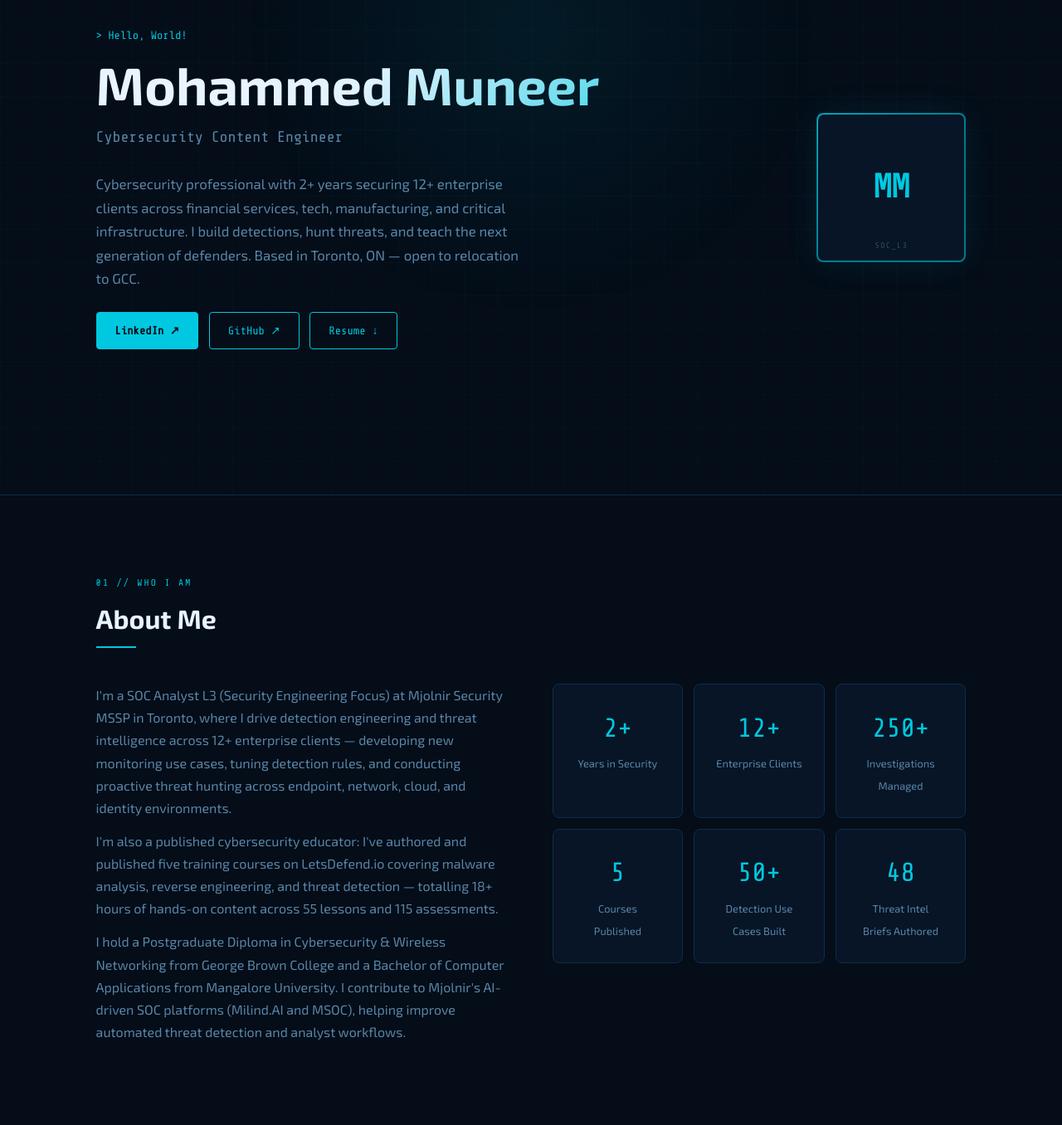
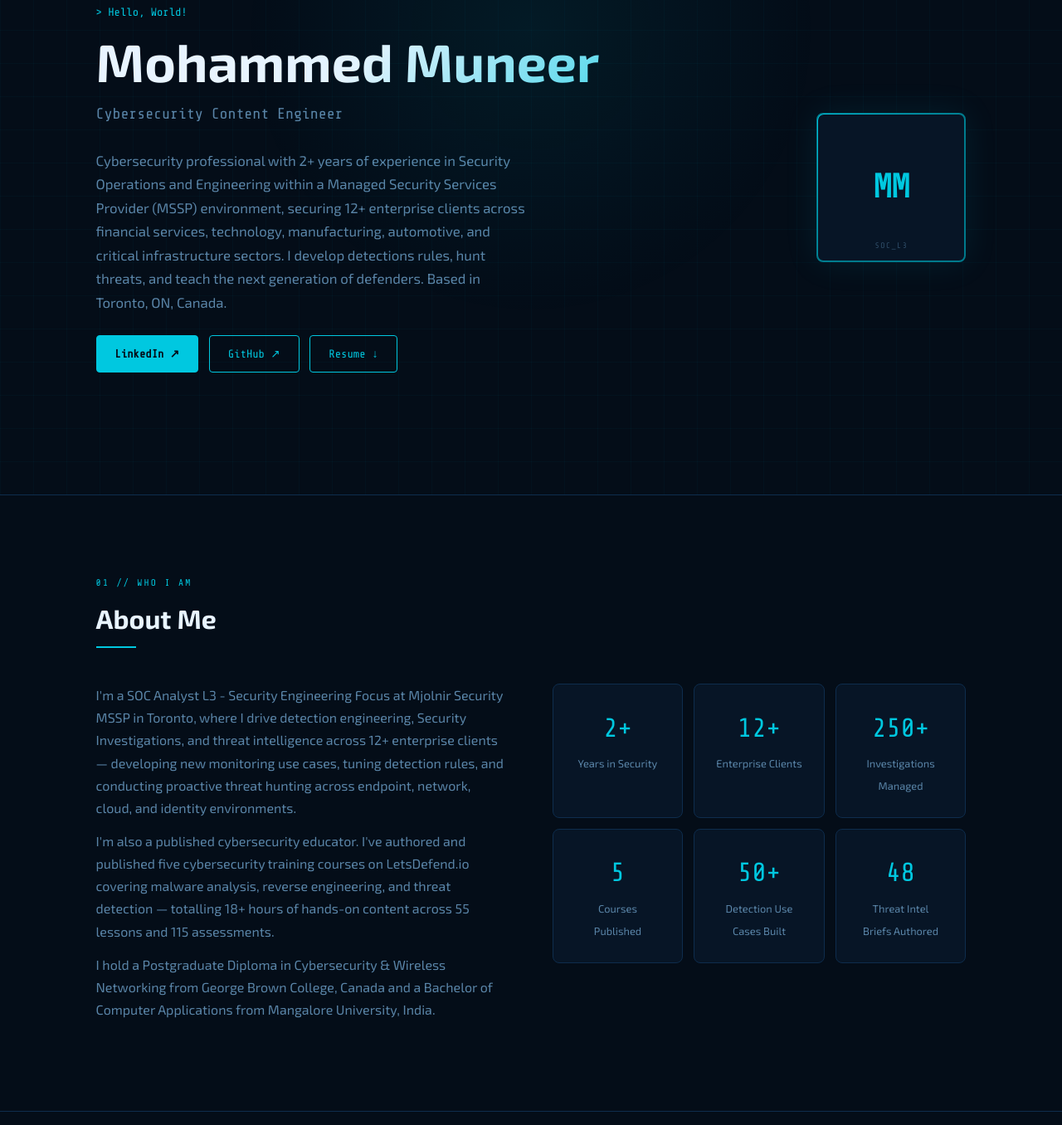
Before and after one commit to slycipher00/Portfolio1, a plain HTML site: page index.html in a window 1280 px wide. Shown: the part 204-1560 px from the top of the page at 83% size. Drawn offline with nearby package versions, Linux system fonts and the light colour scheme; no server answers.

Commit message:
Update index.html

```diff
--- a/index.html
+++ b/index.html
@@ -12,7 +12,7 @@
   <!-- ══ NAVBAR ══════════════════════════════════════════════ -->
   <nav id="navbar">
     <div class="container nav-inner">
-      <div class="nav-logo">MM<span>.sec</span></div>
+      <div class="nav-logo">Mohammed<span> Muneer</span></div>
       <button class="hamburger" id="hamburger" aria-label="Toggle menu">
         <span></span><span></span><span></span>
       </button>
@@ -38,16 +38,17 @@
           <span id="typed"></span><span class="cursor"></span>
         </div>
         <p class="hero-tagline">
-          Cybersecurity professional with 2+ years securing 12+ enterprise clients across
-          financial services, tech, manufacturing, and critical infrastructure. I build
-          detections, hunt threats, and teach the next generation of defenders.
-          Based in Toronto, ON — open to relocation to GCC.
+          Cybersecurity professional with 2+ years of experience in Security Operations and Engineering within a
+          Managed Security Services Provider (MSSP) environment, securing 12+ enterprise clients across financial
+          services, technology, manufacturing, automotive, and critical infrastructure sectors. I develop
+          detections rules, hunt threats, and teach the next generation of defenders.
+          Based in Toronto, ON, Canada.
         </p>
         <div class="hero-ctas">
           <a href="https://www.linkedin.com/in/muneer44/" class="btn btn-fill" target="_blank">LinkedIn ↗</a>
           <a href="https://github.com/muneer44" class="btn" target="_blank">GitHub ↗</a>
           <!-- UPDATE: Add your resume PDF to the repo and update the filename below -->
-          <a href="Master_Resume.pdf" class="btn" download>Resume ↓</a>
+          <a href="Mohammed Muneer Resume.pdf" class="btn" download>Resume ↓</a>
         </div>
       </div>
       <div class="hero-avatar">
@@ -65,21 +66,19 @@
       <div class="about-grid">
         <div class="about-text">
           <p>
-            I'm a SOC Analyst L3 (Security Engineering Focus) at Mjolnir Security MSSP in Toronto,
-            where I drive detection engineering and threat intelligence across 12+ enterprise clients —
-            developing new monitoring use cases, tuning detection rules, and conducting proactive
-            threat hunting across endpoint, network, cloud, and identity environments.
+            I'm a SOC Analyst L3 - Security Engineering Focus at Mjolnir Security MSSP in Toronto,
+            where I drive detection engineering, Security Investigations, and threat intelligence
+            across 12+ enterprise clients — developing new monitoring use cases, tuning detection rules,
+            and conducting proactive threat hunting across endpoint, network, cloud, and identity environments.
           </p>
           <p>
-            I'm also a published cybersecurity educator: I've authored and published five training
+            I'm also a published cybersecurity educator. I've authored and published five cybersecurity training
             courses on LetsDefend.io covering malware analysis, reverse engineering, and threat
             detection — totalling 18+ hours of hands-on content across 55 lessons and 115 assessments.
           </p>
           <p>
             I hold a Postgraduate Diploma in Cybersecurity &amp; Wireless Networking from George Brown
-            College and a Bachelor of Computer Applications from Mangalore University.
-            I contribute to Mjolnir's AI-driven SOC platforms (Milind.AI and MSOC), helping improve
-            automated threat detection and analyst workflows.
+            College, Canada and a Bachelor of Computer Applications from Mangalore University, India.
           </p>
         </div>
         <div class="about-stats">
```
